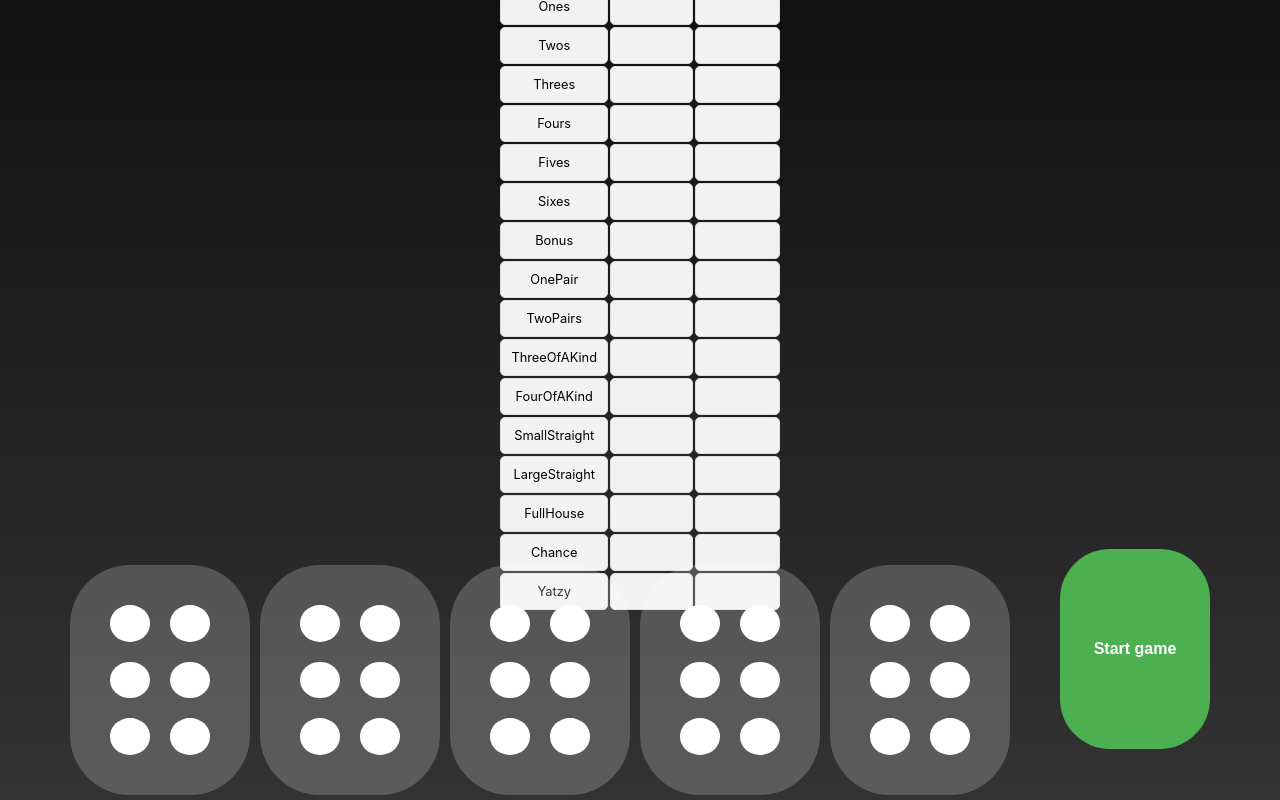
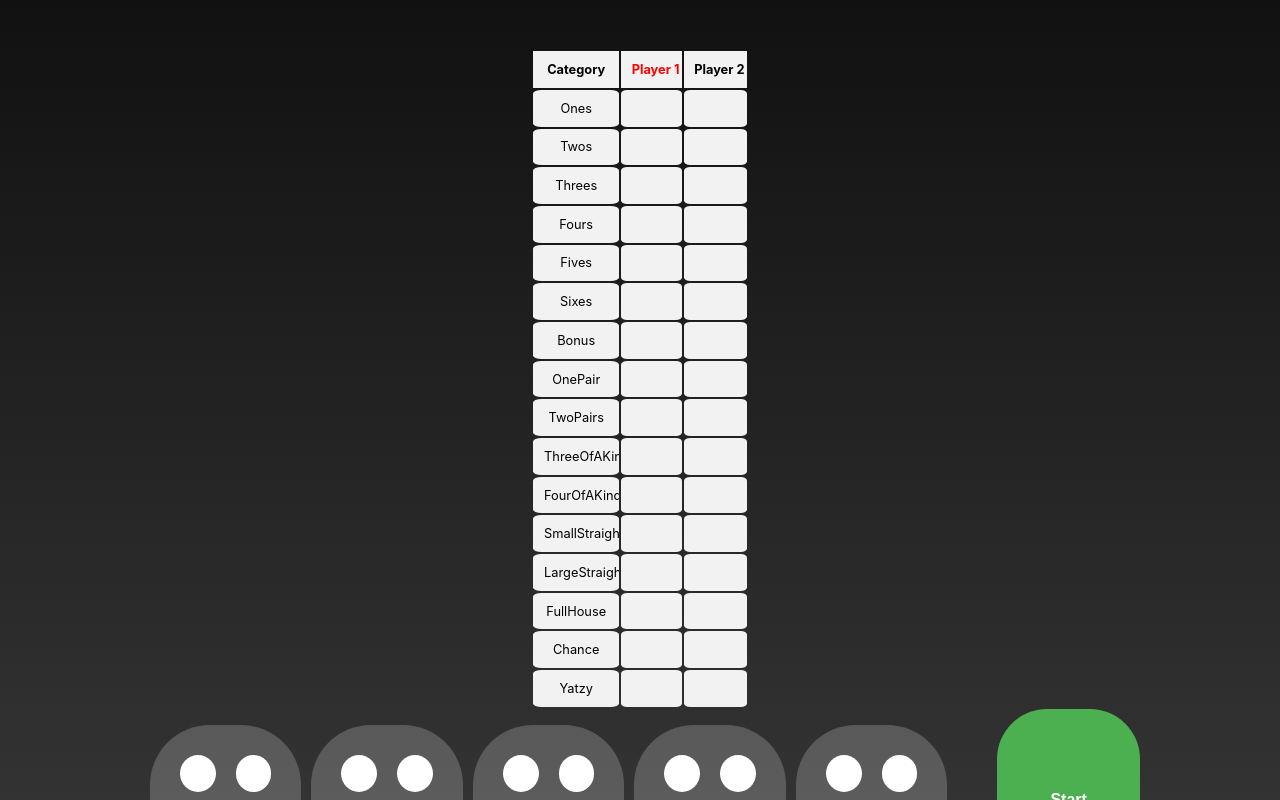
Before and after one commit to LeeBadal/yatzy-ui, a React (Create React App) app: page / in a window 1280 px wide. Shown: the top 800 px of the page. Built offline with nearby package versions, Linux system fonts and the light colour scheme.

Commit message:
remove unecessary code

```diff
--- a/src/App.css
+++ b/src/App.css
@@ -1,28 +1,48 @@
+/* Default styles for small screens */
+
+html{
+  height: 100%;
+  width: 100%;
+
+}
+.container {
+  display: flex;
+  flex-direction: column;
+  justify-content: center;
+  align-items: center;
+  height: 100%;
+  width: 100%;
+  margin-top: 20%;
+}
 body {
-  overflow: hidden;
-  width: 100vw;
-  height: 100vh;
+  width: 100%;
+  height: 100%;
   display: flex;
   justify-content: center;
   align-items: center;
   background: linear-gradient(to bottom, #111111, #333333);
+  background-attachment: fixed;
 }
+
 
 .square-container {
   display: grid;
   width: 100px;
   height: 150px;
   border-radius: 60px;
-  padding: 40px;
+  padding: 30px;
   gap: 20px;
   list-style: none;
   grid-template-rows: repeat(3, 1fr);
   grid-template-columns: repeat(2, 1fr);
   background: rgba(255, 255, 255, 0.2);
+  margin-left: 1%;
+  max-height:fit-content;
+  overflow-y: auto;
 }
 
-  .clicked{
-    background: rgba(170, 24, 35, 0.8)
+.clicked {
+  background: rgba(170, 24, 35, 0.8);
 }
 
 .disc {
@@ -30,15 +50,12 @@ body {
   border-radius: 100%;
   justify-content: center;
   align-items: center;
-
-  }
-  .disc-clicked {
-    background: rgba(170, 24, 35, 0.8)
 }
 
-  .dice {
-    padding: 30px;
+.disc-clicked {
+  background: rgba(170, 24, 35, 0.8);
 }
+
 
 button {
   text-decoration: none;
@@ -61,9 +78,16 @@ body {
   flex-direction: row;
 }
 
-  .margin {
-    width: 10px; /* set the width of the margin */
+.scoreboard {
+  margin: 0 auto;
+  display: flex;
+  flex-direction: column; /* Change to column for smaller screens */
+  justify-content: center;
+  align-items: center;
+  overflow-y: auto;
 }
+
+
 .yellow-button {
   background-color: #b4a835;
 }
--- a/src/App.js
+++ b/src/App.js
@@ -153,17 +153,15 @@ const App = () => {
       {/* Pass game data state variable as a prop to Scoreboard component */}
       <Scoreboard gameData={gameData} setGameData={handleGameDataUpdate} setRandomSize={setRandomSize} setClicked={setClicked}/>
     </div>
-
-    <div className="dice"> {/* add the dice class */}
       <div className="dice-container">
         <Die randomSize={randomSize[0]} setRandomSize={setRandomSize} index={0} clicked={clicked} setClicked={setClicked} />
-        <div className="margin"></div>
+
         <Die randomSize={randomSize[1]} setRandomSize={setRandomSize} index={1} clicked={clicked} setClicked={setClicked} />
-        <div className="margin"></div>
+
         <Die randomSize={randomSize[2]} setRandomSize={setRandomSize} index={2} clicked={clicked} setClicked={setClicked} />
-        <div className="margin"></div>
+
         <Die randomSize={randomSize[3]} setRandomSize={setRandomSize} index={3} clicked={clicked} setClicked={setClicked} />
-        <div className="margin"></div>
+
         <Die randomSize={randomSize[4]} setRandomSize={setRandomSize} index={4} clicked={clicked} setClicked={setClicked} />
         {gameStarted ? (
           gameData.game.RollsLeft === 0 ? (
@@ -176,7 +174,6 @@ const App = () => {
         )}
       </div>
     </div>
-  </div>
 );
 };
 
--- a/src/Scoreboard.css
+++ b/src/Scoreboard.css
@@ -1,60 +1,6 @@
-.scoreboard {
-    margin: 0 auto;
-    max-width: 800px;
-    height: 70vh; /* set the height to 50% of the viewport height */
-    display: flex;
-    justify-content: center;
-    align-items: center;
-  }
+/* Default styles */
+/* Default styles for scoreboard */
 
-  .scoreboard-container {
-    display: flex;
-    flex-direction: column;
-    align-items: center;
-    background-color: #333333;
-    color: white;
-    padding: 10px;
-    border-radius: 10px;
-    width: 100%;
-    height: 50%;
-  }
-
-  .scoreboard-header {
-    display: flex;
-    justify-content: space-between;
-    align-items: center;
-    width: 100%;
-    margin-bottom: 5px;
-    font-size: 1.2rem;
-  }
-
-  .scoreboard-header h2 {
-    margin: 0;
-  }
-
-  .scoreboard-body {
-    display: flex;
-    flex-direction: column;
-    align-items: center;
-    width: 100%;
-    font-size: 1rem;
-  }
-
-  .scoreboard-body-row {
-    display: flex;
-    justify-content: space-between;
-    align-items: center;
-    width: 100%;
-    margin-bottom: 2px;
-  }
-
-  .scoreboard-body-row-cell {
-    display: flex;
-    justify-content: center;
-    align-items: center;
-    width: 100%;
-    padding: 5px;
-  }
 
 .scoreboard-body-row-cell.disabled {
   background-color: #cccccc;
@@ -62,16 +8,20 @@
 }
 
 .scoreboard-table {
-    margin-top: 20px;
-    font-size: 0.8rem; /* reduce the font size */
-    padding: 5px; /* reduce the padding */
+  font-size: 0.8rem;
+  max-width: 80%; /* Adjust the maximum width as needed */
+  width: auto; /* Allow the table to size itself based on content */
+  height: 80%; /* You can adjust this as needed */
 }
 
 .scoreboard-table th,
 .scoreboard-table td {
-    padding: 10px;
+  padding: 5%;
   text-align: center;
-    border: 1px solid #dddddd;
+  border: 1% solid #dddddd;
+  white-space: nowrap; /* Prevent text from wrapping */
+  overflow: hidden;    /* Hide any overflow */
+
 }
 
 .scoreboard-table th {
@@ -79,18 +29,19 @@
 }
 
 .scoreboard-table td {
-    border-radius: 5px;
+  border-radius: 10%;
 }
+
 .scoreboard-cell {
   background-color: #f2f2f2;
 }
+
 .scoreboard-cell-empty {
   background-color: #f2f2f2;
   color: blue;
 }
 
 .scoreboard-cell-above-zero {
-
   cursor: pointer;
   background-color: aquamarine;
 }
--- a/src/Scoreboard.js
+++ b/src/Scoreboard.js
@@ -177,10 +177,6 @@ const Scoreboard = ({
 
   return (
     <>
-      <div>
-        <h1>Scoreboard</h1>
-
-        {/* Scoreboard*/}
         <table className="scoreboard-table">
           <thead>
             <tr>
@@ -234,7 +230,6 @@ const Scoreboard = ({
             ))}
           </tbody>
         </table>
-      </div>
     </>
   );
 };
--- a/src/index.css
+++ b/src/index.css
@@ -11,3 +11,12 @@ code {
   font-family: source-code-pro, Menlo, Monaco, Consolas, 'Courier New',
     monospace;
 }
+
+.root {
+  display: flex;
+  flex-direction: column;
+  justify-content: center;
+  align-items: center;
+  height: 100%;
+  width: 100%;
+}
```
Lines whose indentation alone changed are shown as unchanged.
